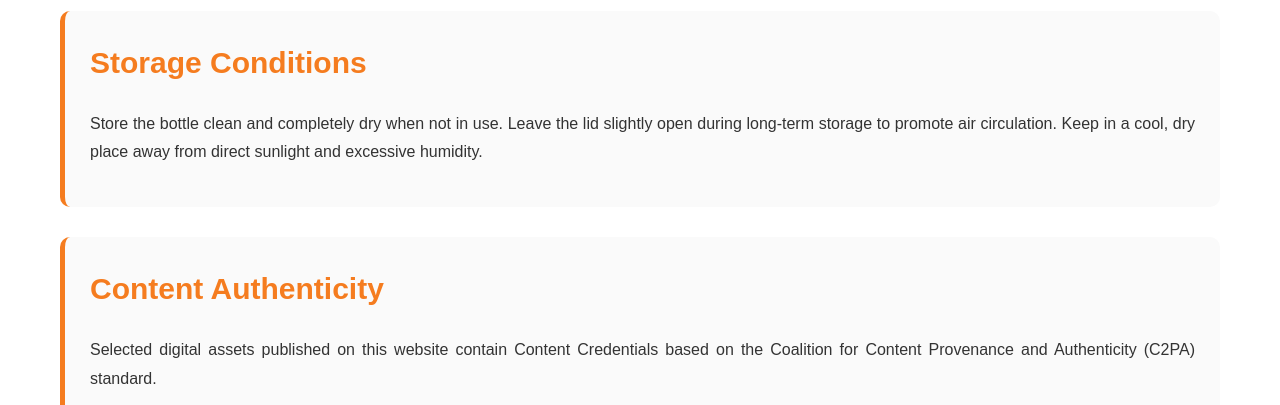
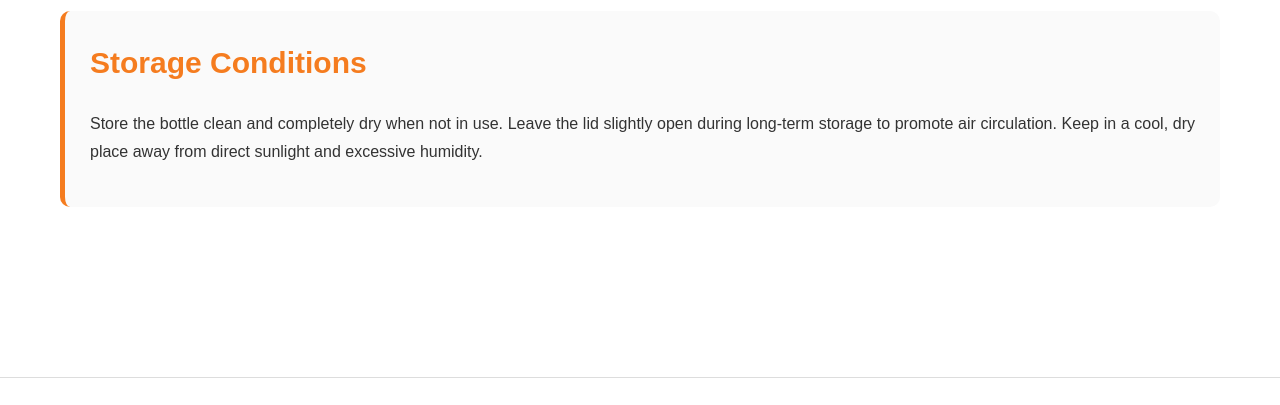
Before and after one commit to cttn58/industry-information-hub, a plain HTML site: page aquasteel-drinkware/k8m2x/about.html in a window 1280 px wide. Shown: the part 1565-1970 px from the top of the page. Drawn offline with Linux system fonts and the light colour scheme.

Commit message:
Update about.html

```diff
--- a/aquasteel-drinkware/k8m2x/about.html
+++ b/aquasteel-drinkware/k8m2x/about.html
@@ -115,19 +115,6 @@
                 </p>
             </div>
         </section>
-
-
-        <section>
-            <div class="info-card">
-                <h2>Content Authenticity</h2>
-                <p>
-                    Selected digital assets published on this website
-                    contain Content Credentials based on the
-                    Coalition for Content Provenance and Authenticity
-                    (C2PA) standard.
-                </p>
-            </div>
-        </section>
     </main>
 
     <!--Footer-->
```
